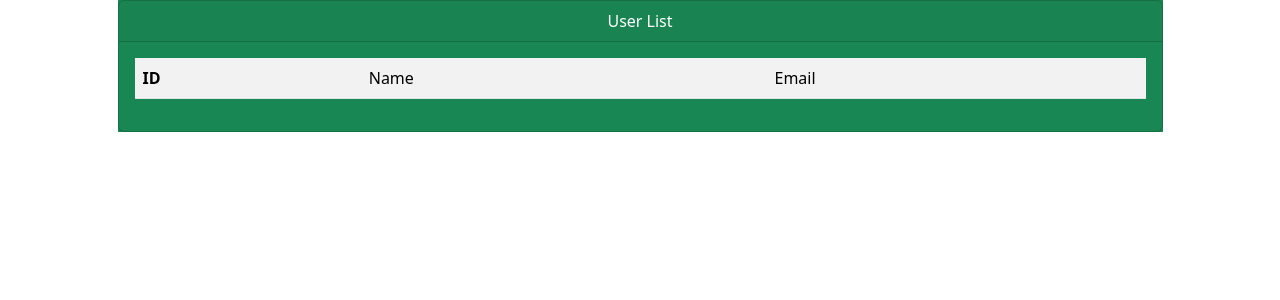
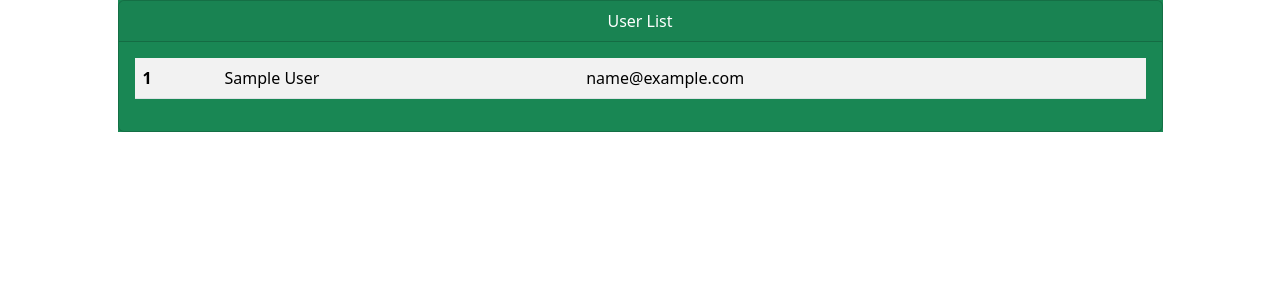
Before and after one commit to SikderMdSharifulIslam/signUp, a PHP site: page /view.php in a window 1280 px wide. Shown: the part 56-356 px from the top of the page. Run offline with PHP 8.4, Linux system fonts and the light colour scheme; tables that the repository leaves empty or names only in its code hold one stand-in row (values such as "Sample post").

Commit message:
data fetched from database

```diff
--- a/view.php
+++ b/view.php
@@ -2,6 +2,16 @@
 <?php
 include 'includes/header.php';
 include 'includes/navbar.php';
+
+// Database Connection
+define("HOSTNAME", "localhost");
+define("USERNAME", "root");
+define("PASSWORD", "");
+define("DATABASE_NAME", "sign_up");
+$db_connect = mysqli_connect(HOSTNAME, USERNAME, PASSWORD, DATABASE_NAME);
+
+$select_query = "SELECT id,full_name,email_address FROM users";
+$data_from_db = mysqli_query($db_connect, $select_query);
 ?>
 <!-- Header Part End -->
 
@@ -12,15 +22,36 @@ include 'includes/navbar.php';
             <div class="card-header text-white text-center">
                 User List
             </div>
-            <div class="card-body text-success">
+            <div class="card-body">
                 <!-- User Table -->
                 <table class="table table-striped">
                     <tbody>
+                        <?php
+                            foreach($data_from_db as $user_value)
+                            {
+                                // print_r($user_value);
+                            // }
+                        ?>
                         <tr>
-                            <th>ID</th>
-                            <td>Name</td>
-                            <td>Email</td>
+                            <th>
+                                <?php
+                                    print_r($user_value['id']);
+                                ?>
+                            </th>
+                            <td>
+                            <?php
+                                    print_r($user_value['full_name']);
+                                ?>
+                            </td>
+                            <td>
+                            <?php
+                                    print_r($user_value['email_address']);
+                                ?>
+                            </td>
                         </tr>
+                        <?php
+                            }
+                        ?>
                     </tbody>
                 </table>
                 <!-- User Table -->
```
